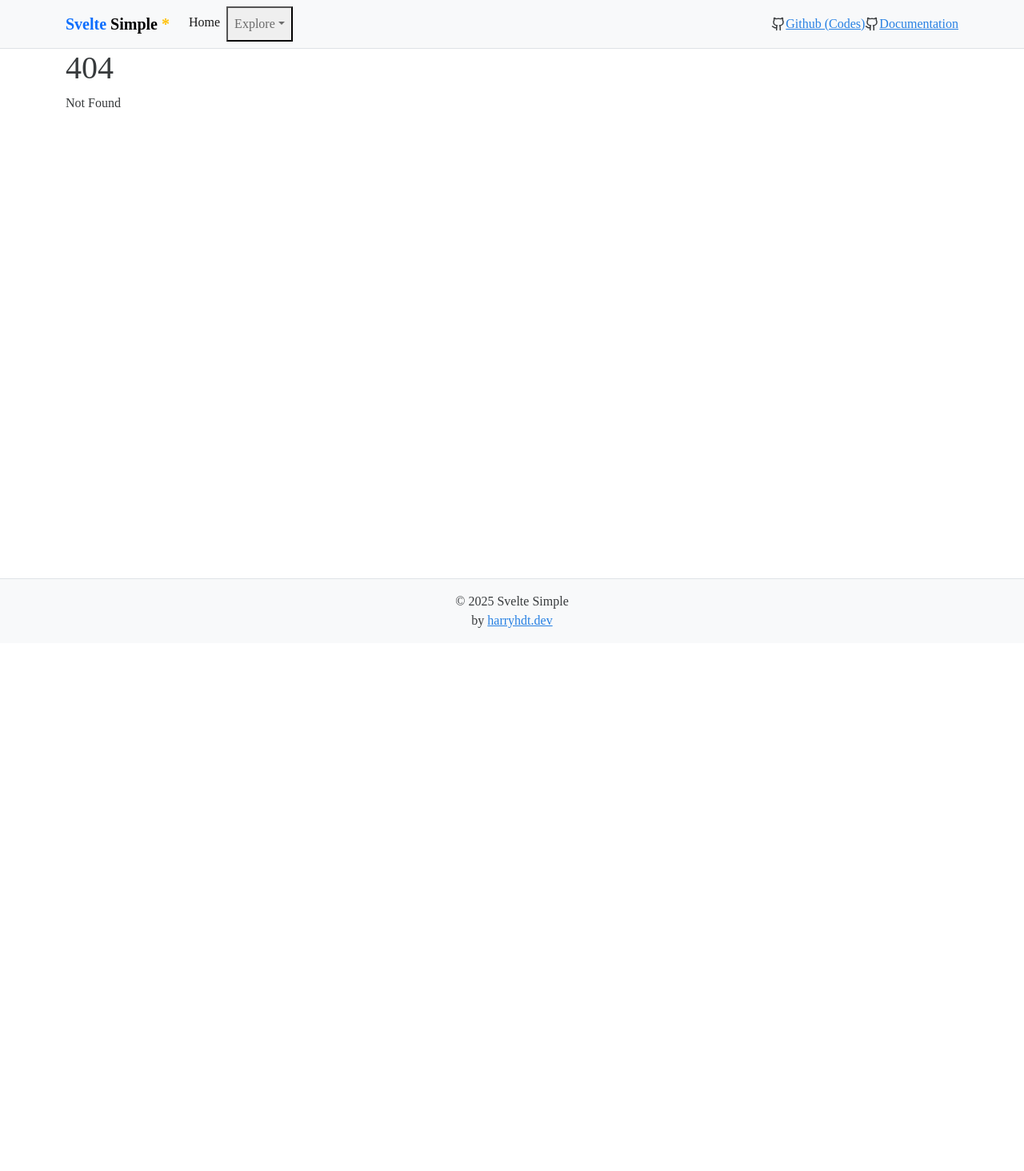
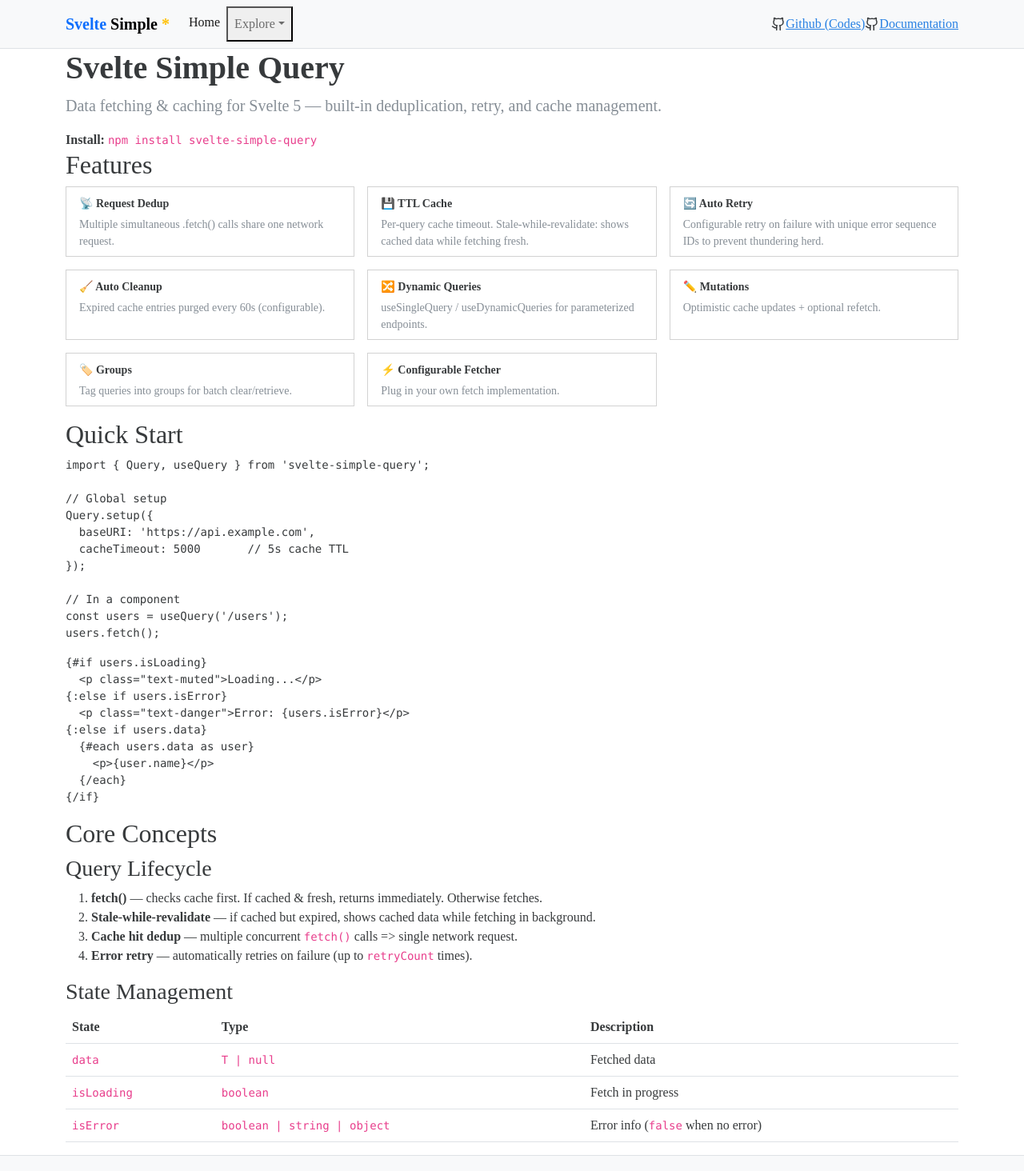
Before and after one commit to harryhdt/svelte-simple-usages, a SvelteKit app: page /docs/query in a window 1280 px wide. Before the commit this address had no page. Shown: the top 1464 px of the page at 80% size. Before the commit the page ends 804 px from the top, so only its background shows below. Built offline with nearby package versions, Linux system fonts and the light colour scheme; a web font is replaced by a local one.

Commit message:
feat: add documentation for Svelte Simple Query with features, quick start, and core concepts

```diff
--- /dev/null
+++ b/src/routes/docs/query/+page.svelte
@@ -0,0 +1,82 @@
+<script lang="ts">
+	const queryFeatures = [
+		{ title: '📡 Request Dedup', desc: 'Multiple simultaneous .fetch() calls share one network request.' },
+		{ title: '💾 TTL Cache', desc: 'Per-query cache timeout. Stale-while-revalidate: shows cached data while fetching fresh.' },
+		{ title: '🔄 Auto Retry', desc: 'Configurable retry on failure with unique error sequence IDs to prevent thundering herd.' },
+		{ title: '🧹 Auto Cleanup', desc: 'Expired cache entries purged every 60s (configurable).' },
+		{ title: '🔀 Dynamic Queries', desc: 'useSingleQuery / useDynamicQueries for parameterized endpoints.' },
+		{ title: '✏️ Mutations', desc: 'Optimistic cache updates + optional refetch.' },
+		{ title: '🏷️ Groups', desc: 'Tag queries into groups for batch clear/retrieve.' },
+		{ title: '⚡ Configurable Fetcher', desc: 'Plug in your own fetch implementation.' }
+	];
+</script>
+
+<div class="docs-content">
+	<h1 class="fw-bold mb-2">Svelte Simple Query</h1>
+	<p class="lead text-muted mb-3">
+		Data fetching & caching for Svelte 5 — built-in deduplication, retry, and cache management.
+	</p>
+
+	<div class="callout">
+		<strong>Install:</strong> <code>npm install svelte-simple-query</code>
+	</div>
+
+	<h2>Features</h2>
+	<div class="row g-3 mb-3">
+		{#each queryFeatures as feature}
+			<div class="col-12 col-sm-6 col-lg-4">
+				<div class="card feature-card h-100">
+					<div class="card-body py-2 px-3">
+						<strong class="small">{@html feature.title}</strong>
+						<p class="small text-muted mb-0 mt-1">{@html feature.desc}</p>
+					</div>
+				</div>
+			</div>
+		{/each}
+	</div>
+
+	<h2>Quick Start</h2>
+	<pre><code>import &lbrace; Query, useQuery &rbrace; from 'svelte-simple-query';
+
+// Global setup
+Query.setup(&lbrace;
+  baseURI: 'https://api.example.com',
+  cacheTimeout: 5000       // 5s cache TTL
+&rbrace;);
+
+// In a component
+const users = useQuery('/users');
+users.fetch();</code></pre>
+
+	<pre><code>&lbrace;#if users.isLoading&rbrace;
+  &lt;p class="text-muted"&gt;Loading...&lt;/p&gt;
+&lbrace;:else if users.isError&rbrace;
+  &lt;p class="text-danger"&gt;Error: &lbrace;users.isError&rbrace;&lt;/p&gt;
+&lbrace;:else if users.data&rbrace;
+  &lbrace;#each users.data as user&rbrace;
+    &lt;p&gt;&lbrace;user.name&rbrace;&lt;/p&gt;
+  &lbrace;/each&rbrace;
+&lbrace;/if&rbrace;</code></pre>
+
+	<h2>Core Concepts</h2>
+
+	<h3>Query Lifecycle</h3>
+	<ol>
+		<li><strong>fetch()</strong> — checks cache first. If cached &amp; fresh, returns immediately. Otherwise fetches.</li>
+		<li><strong>Stale-while-revalidate</strong> — if cached but expired, shows cached data while fetching in background.</li>
+		<li><strong>Cache hit dedup</strong> — multiple concurrent <code>fetch()</code> calls => single network request.</li>
+		<li><strong>Error retry</strong> — automatically retries on failure (up to <code>retryCount</code> times).</li>
+	</ol>
+
+	<h3>State Management</h3>
+	<table class="table">
+		<thead>
+			<tr><th>State</th><th>Type</th><th>Description</th></tr>
+		</thead>
+		<tbody>
+			<tr><td><code>data</code></td><td><code>T | null</code></td><td>Fetched data</td></tr>
+			<tr><td><code>isLoading</code></td><td><code>boolean</code></td><td>Fetch in progress</td></tr>
+			<tr><td><code>isError</code></td><td><code>boolean | string | object</code></td><td>Error info (<code>false</code> when no error)</td></tr>
+		</tbody>
+	</table>
+</div>
```
